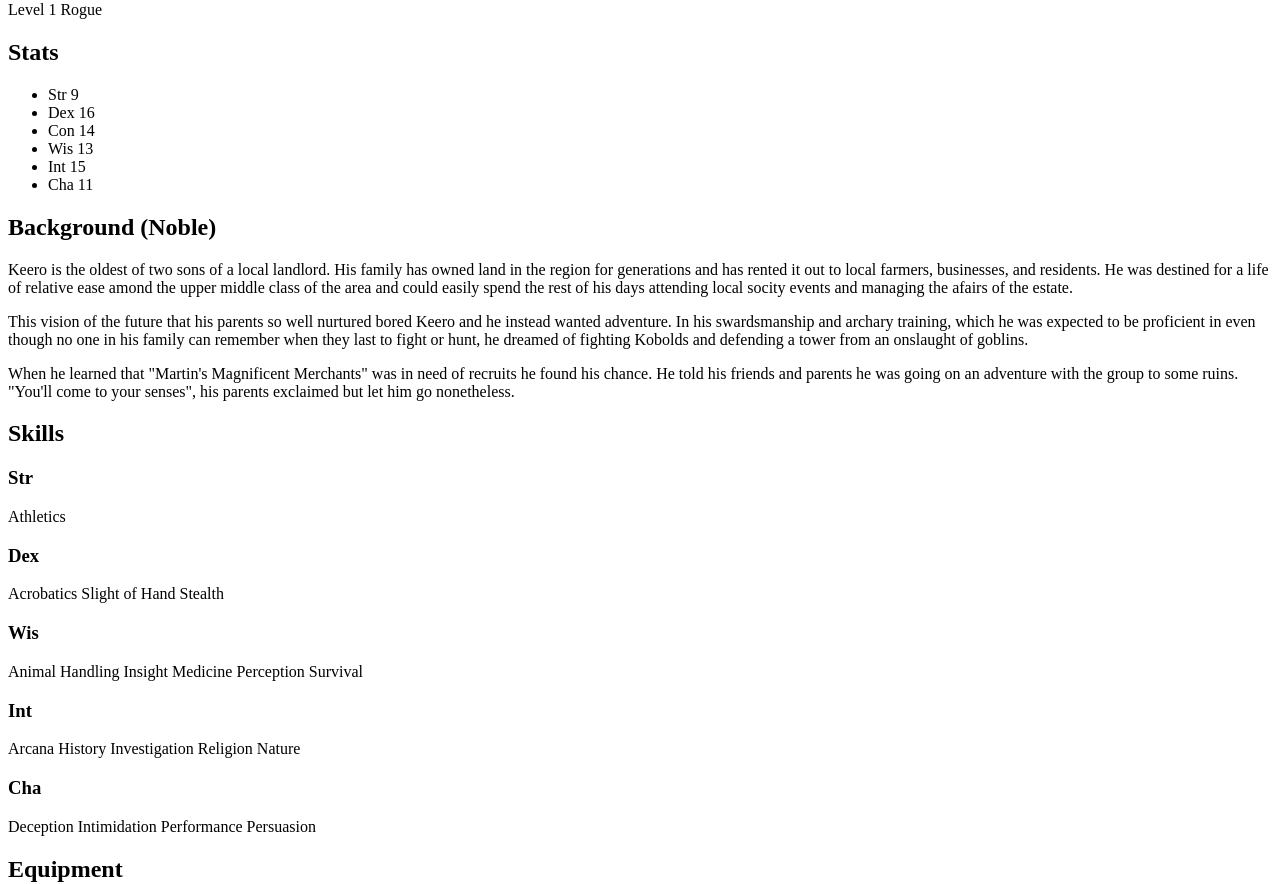
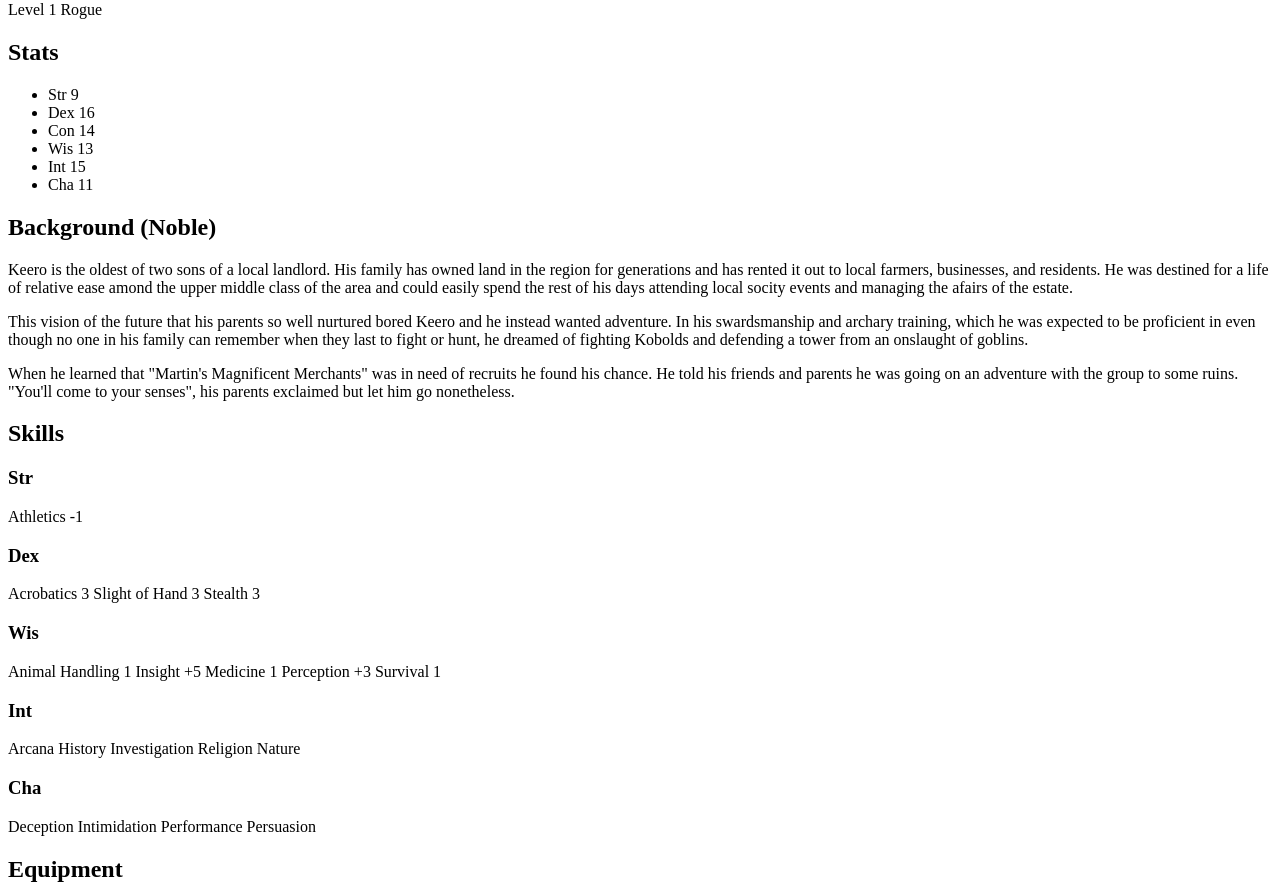
Before and after one commit to prowe/Keero, a website: page index.html in a window 1280 px wide. Shown: the part 79-963 px from the top of the page. Drawn offline with Linux system fonts and the light colour scheme.

Commit message:
Update index.html

```diff
--- a/index.html
+++ b/index.html
@@ -14,7 +14,7 @@
     <section>
         <h2>Stats</h2>
         <ul>
-            <li>Str 9</li>
+            <li>Str <span data-base-stat="str">9</span></li>
             <li>Dex 16</li>
             <li>Con 14</li>
             <li>Wis 13</li>
@@ -46,17 +46,17 @@
     <section>
         <h2>Skills</h2>
         <h3>Str</h3>
-Athletics
+Athletics -1
         <h3>Dex</h3>
-Acrobatics
-Slight of Hand
-Stealth
+Acrobatics 3
+Slight of Hand 3
+Stealth 3
         <h3>Wis</h3>
-Animal Handling
-Insight
-Medicine
-Perception
-Survival
+Animal Handling 1
+Insight +5
+Medicine 1
+Perception +3
+Survival 1
         <h3>Int</h3>
 Arcana
 History
```
